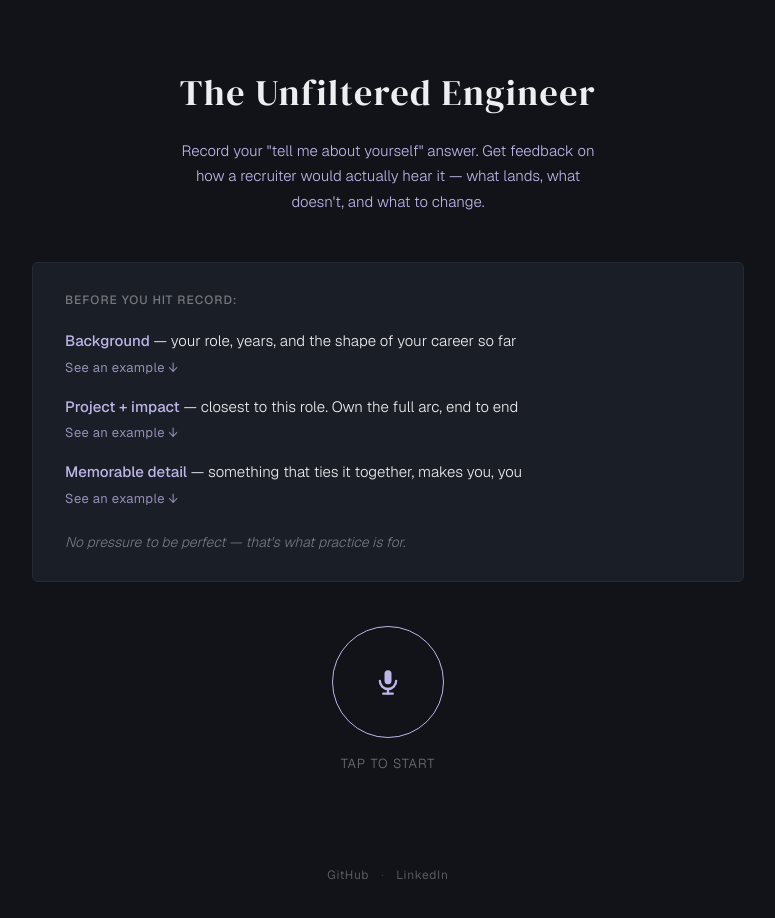
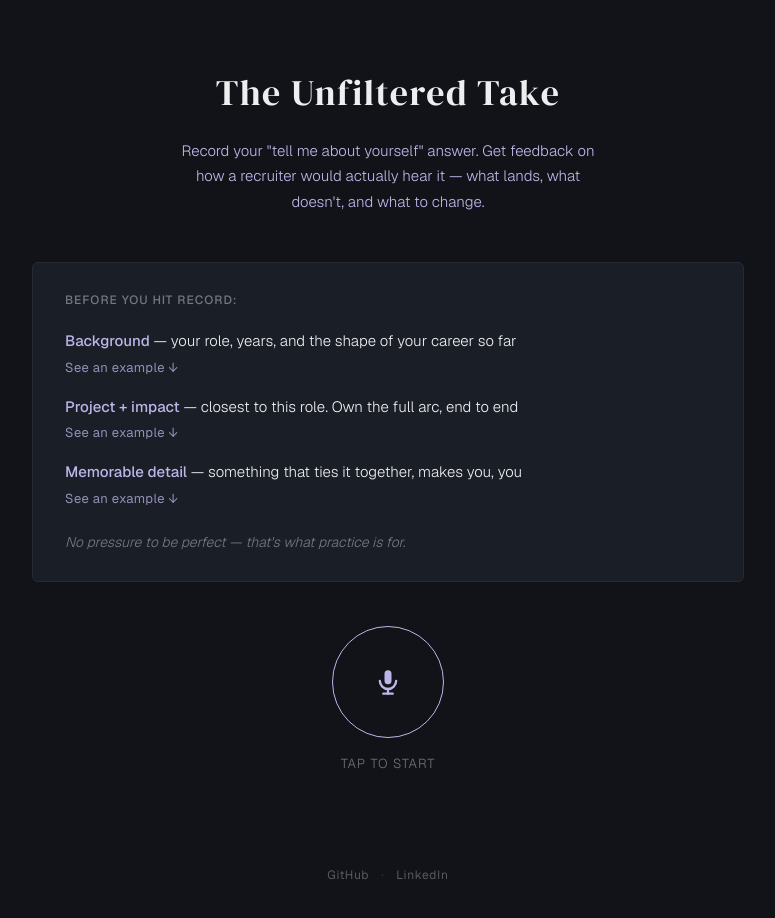
Before and after one commit to vishakhamotwani/unfiltered, a React (Vite) app: page / in a window 1280 px wide. Shown: the top 918 px of the page, without its empty margins (252-1027 px from the left). Built offline with nearby package versions, Linux system fonts and the light colour scheme; no server answers; the database is empty.

Commit message:
Rename app to The Unfiltered Take

```diff
--- a/index.html
+++ b/index.html
@@ -10,7 +10,7 @@
       href="https://fonts.googleapis.com/css2?family=DM+Serif+Display&family=Geist:wght@300;400;500;600&display=swap"
       rel="stylesheet"
     />
-    <title>The Unfiltered Engineer</title>
+    <title>The Unfiltered Take</title>
   </head>
   <body>
     <div id="root"></div>
--- a/src/components/FeedbackPanel.tsx
+++ b/src/components/FeedbackPanel.tsx
@@ -27,7 +27,7 @@ export default function FeedbackPanel({ feedback, isLoading }: FeedbackPanelProp
         style: { padding: '32px' },
       })
       const link = document.createElement('a')
-      link.download = 'the-unfiltered-engineer-feedback.png'
+      link.download = 'the-unfiltered-take-feedback.png'
       link.href = dataUrl
       link.click()
     } catch (err) {
@@ -67,7 +67,7 @@ export default function FeedbackPanel({ feedback, isLoading }: FeedbackPanelProp
             </div>
           ))}
         </div>
-        <p className={styles.watermark}>The Unfiltered Engineer</p>
+        <p className={styles.watermark}>The Unfiltered Take</p>
       </div>
     </div>
   )
--- a/src/components/Header.tsx
+++ b/src/components/Header.tsx
@@ -4,7 +4,7 @@ import styles from './Header.module.css'
 export default function Header() {
   return (
     <header className={styles.header}>
-      <h1 className={styles.logo}>The Unfiltered Engineer</h1>
+      <h1 className={styles.logo}>The Unfiltered Take</h1>
       <p className={styles.description}>
         Record your "tell me about yourself" answer. Get feedback on how a recruiter
         would actually hear it — what lands, what doesn't, and what to change.
--- a/src/components/UsageCounter.tsx
+++ b/src/components/UsageCounter.tsx
@@ -19,7 +19,7 @@ export default function UsageCounter() {
 
   return (
     <p className={styles.counter}>
-      {count.toLocaleString()} engineers have practiced their story
+      {count.toLocaleString()} people have practiced their story
     </p>
   )
 }
```
Also changed, not shown: 1 other file (tests, documents, lock files or other folders).
